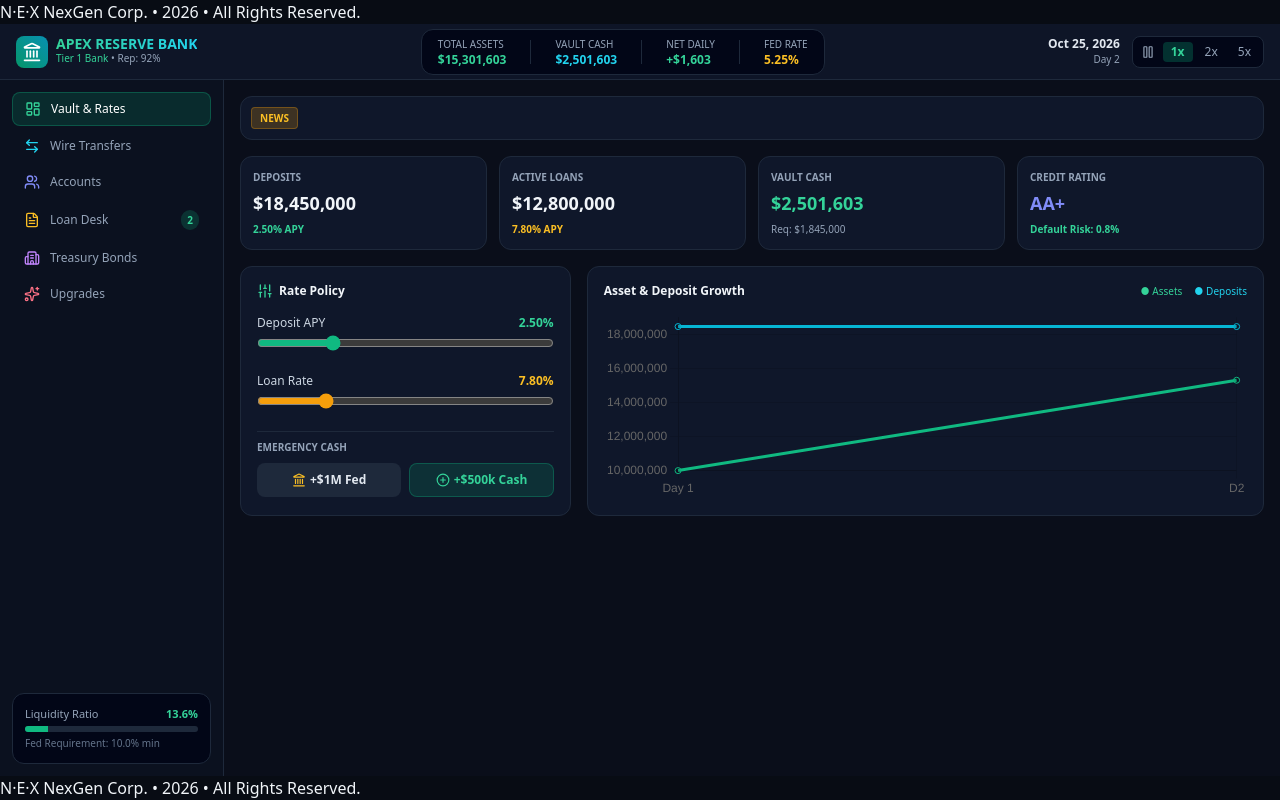
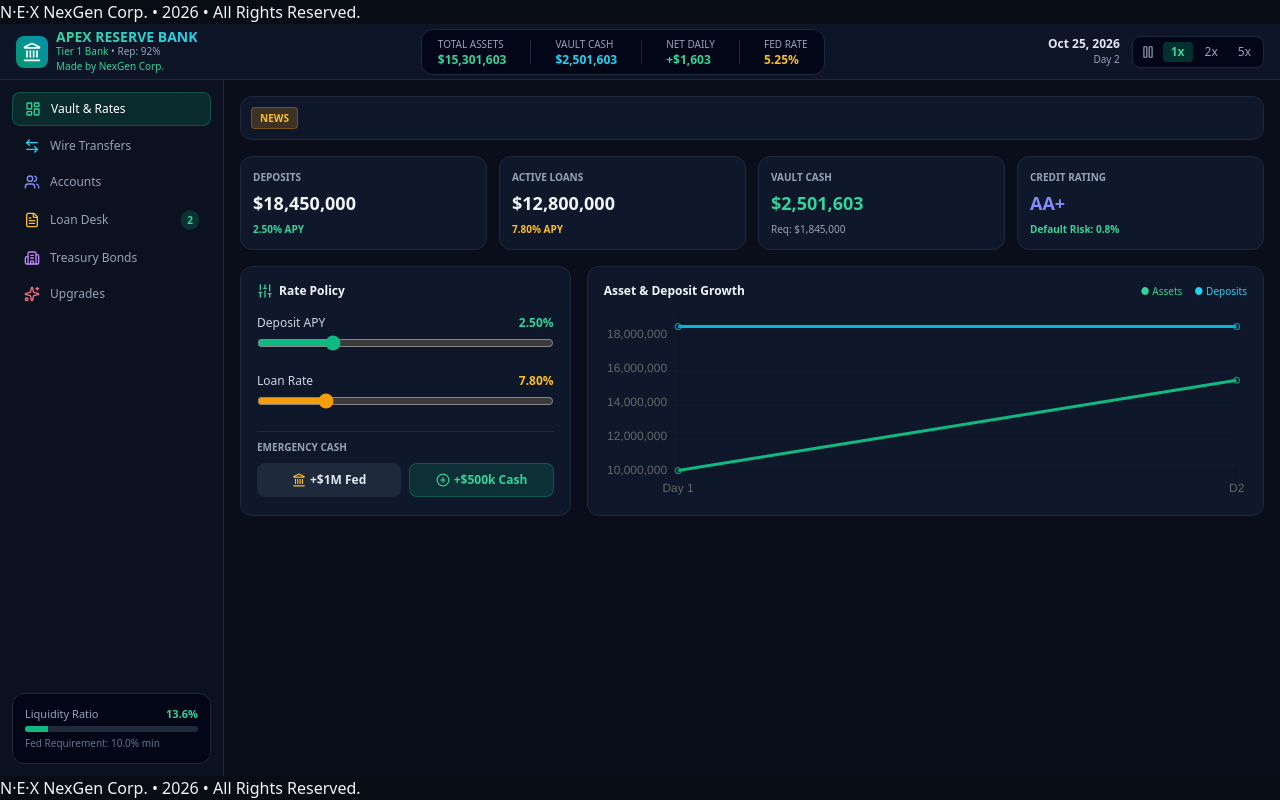
Before and after one commit to NexGenCorporation/nxgame-apxbnksim, a plain HTML site: page index.html in a window 1280 px wide. Drawn offline with nearby package versions, Linux system fonts and the light colour scheme.

```diff
--- a/index.html
+++ b/index.html
@@ -29,6 +29,7 @@
             <div>
                 <h1 class="text-sm font-bold bg-gradient-to-r from-emerald-400 to-cyan-400 bg-clip-text text-transparent leading-none">APEX RESERVE BANK</h1>
                 <p class="text-[10px] text-slate-400"><span id="header-tier" class="text-emerald-400 font-medium">Tier 1 Bank</span> • <span id="header-rep">Rep: 92%</span></p>
+                <p class="text-[10px] text slate 400"><span id="header-tier" class="text-emerald-400 font-medium">Made by NexGen Corp. </span>
             </div>
         </div>
 
```
